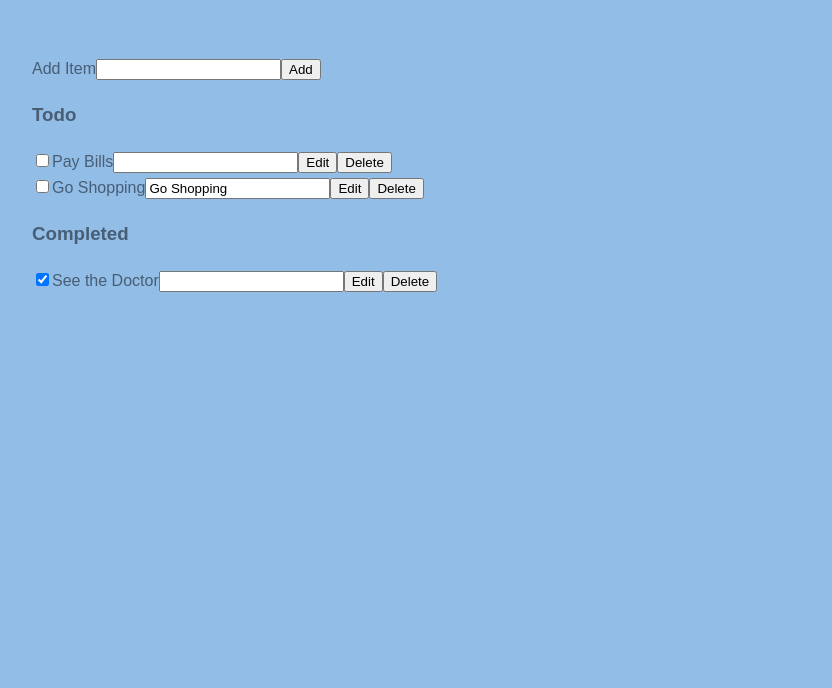
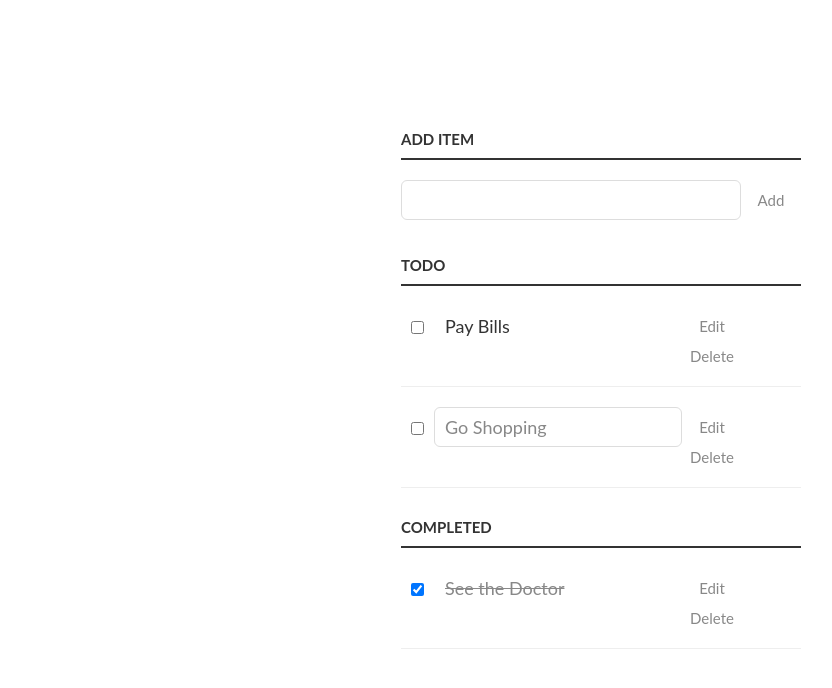
Before and after one commit to milanzivanov/css3-jquery-staff, a plain HTML site: page Pure JavaScript To-do List/index.html in a window 1280 px wide. Shown: the whole page, without its empty margins (39-871 px from the left). Drawn offline with Linux system fonts and the light colour scheme; files that its build step writes are made by us from their sources.

Commit message:
fixing some same code in html

```diff
--- a/Pure JavaScript To-do List/index.html
+++ b/Pure JavaScript To-do List/index.html
@@ -5,14 +5,7 @@
         <meta name="viewport" content="width=device-width, initial-scale=1.0">
         <meta http-equiv="X-UA-Compatible" content="ie=edge">
         <title>Pure JavaScript To-do List</title>
-</head>
-<body>
-
-        <html>
-                <head>
-                  <title>Todo App</title>
-                  <!-- <link href='https://fonts.googleapis.com/css?family=Lato:300,400,700' rel='stylesheet' type='text/css'> -->
-                  <link rel="stylesheet" href="style.css" type="text/css" media="screen" charset="utf-8">
+        <link rel="stylesheet" href="./main.css">
     </head>
     <body>
       <div class="container">
@@ -33,11 +26,9 @@
         </ul>
       </div>
 
-                  <script type="text/javascript" src="app.js"></script>
+      <script src="main.js"></script>
 
     </body>
   </html>
 
-    <script src="main.js"></script>
 </body>
-</html>
--- a/Pure JavaScript To-do List/main.css
+++ b/Pure JavaScript To-do List/main.css
@@ -0,0 +1,120 @@
+/* Basic Style */
+body {
+    background: #fff;
+    color: #333;
+    font-family: Lato, sans-serif;
+  }
+  .container {
+    display: block;
+    width: 400px;
+    margin: 100px auto 0;
+  }
+  ul {
+    margin: 0;
+    padding: 0;
+  }
+  li * {
+    float: left;
+  }
+  li, h3 {
+    clear:both;
+    list-style:none;
+  }
+  input, button {
+    outline: none;
+  }
+  button {
+    background: none;
+    border: 0px;
+    color: #888;
+    font-size: 15px;
+    width: 60px;
+    margin: 10px 0 0;
+    font-family: Lato, sans-serif;
+    cursor: pointer;
+  }
+  button:hover {
+    color: #333;
+  }
+  /* Heading */
+  h3,
+  label[for='new-task'] {
+    color: #333;
+    font-weight: 700;
+    font-size: 15px;
+    border-bottom: 2px solid #333;
+    padding: 30px 0 10px;
+    margin: 0;
+    text-transform: uppercase;
+  }
+  input[type="text"] {
+    margin: 0;
+    font-size: 18px;
+    line-height: 18px;
+    height: 18px;
+    padding: 10px;
+    border: 1px solid #ddd;
+    background: #fff;
+    border-radius: 6px;
+    font-family: Lato, sans-serif;
+    color: #888;
+  }
+  input[type="text"]:focus {
+    color: #333;
+  }
+
+  /* New Task */
+  label[for='new-task'] {
+    display: block;
+    margin: 0 0 20px;
+  }
+  input#new-task {
+    float: left;
+    width: 318px;
+  }
+  p > button:hover {
+    color: #0FC57C;
+  }
+
+  /* Task list */
+  li {
+    overflow: hidden;
+    padding: 20px 0;
+    border-bottom: 1px solid #eee;
+  }
+  li > input[type="checkbox"] {
+    margin: 0 10px;
+    position: relative;
+    top: 15px;
+  }
+  li > label {
+    font-size: 18px;
+    line-height: 40px;
+    width: 237px;
+    padding: 0 0 0 11px;
+  }
+  li >  input[type="text"] {
+    width: 226px;
+  }
+  li > .delete:hover {
+    color: #CF2323;
+  }
+
+  /* Completed */
+  #completed-tasks label {
+    text-decoration: line-through;
+    color: #888;
+  }
+
+  /* Edit Task */
+  ul li input[type=text] {
+    display:none;
+  }
+
+  ul li.editMode input[type=text] {
+    display:block;
+  }
+
+  ul li.editMode label {
+    display:none;
+  }
```
Lines whose indentation alone changed are shown as unchanged.
